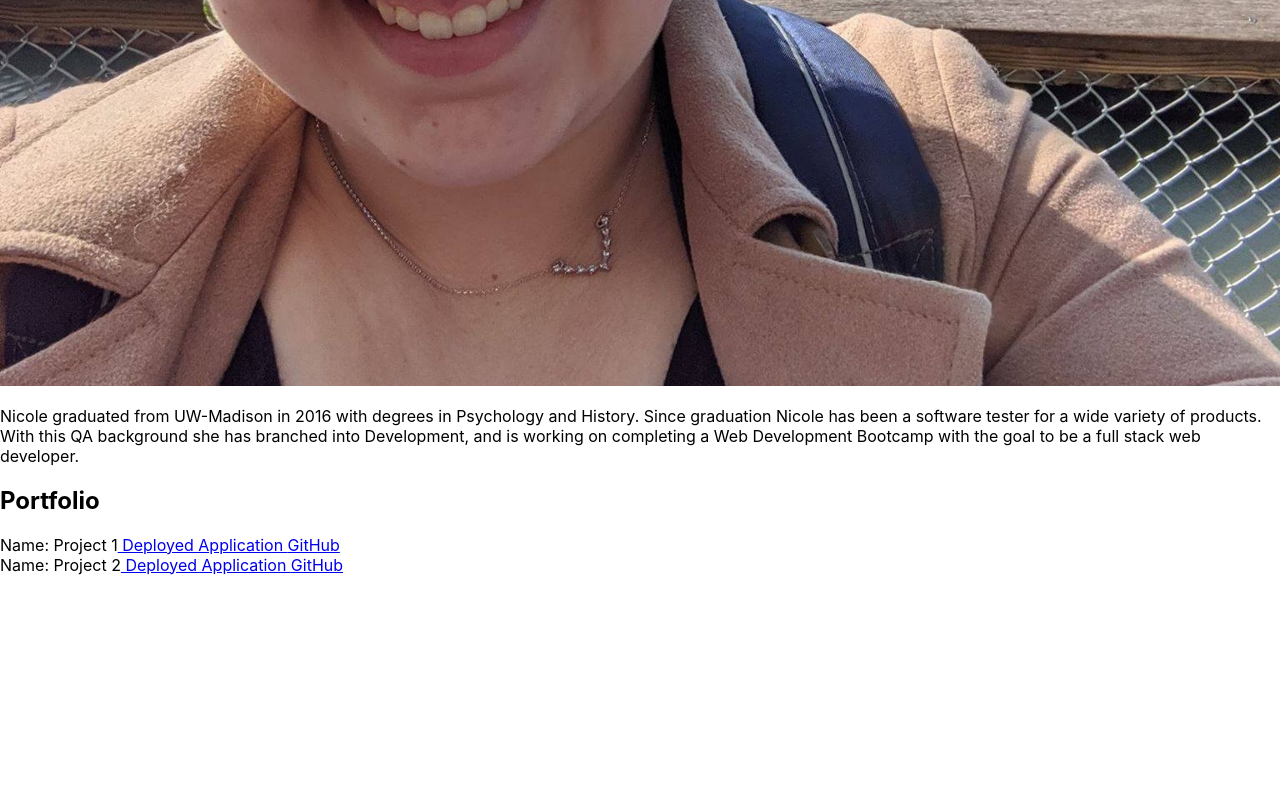
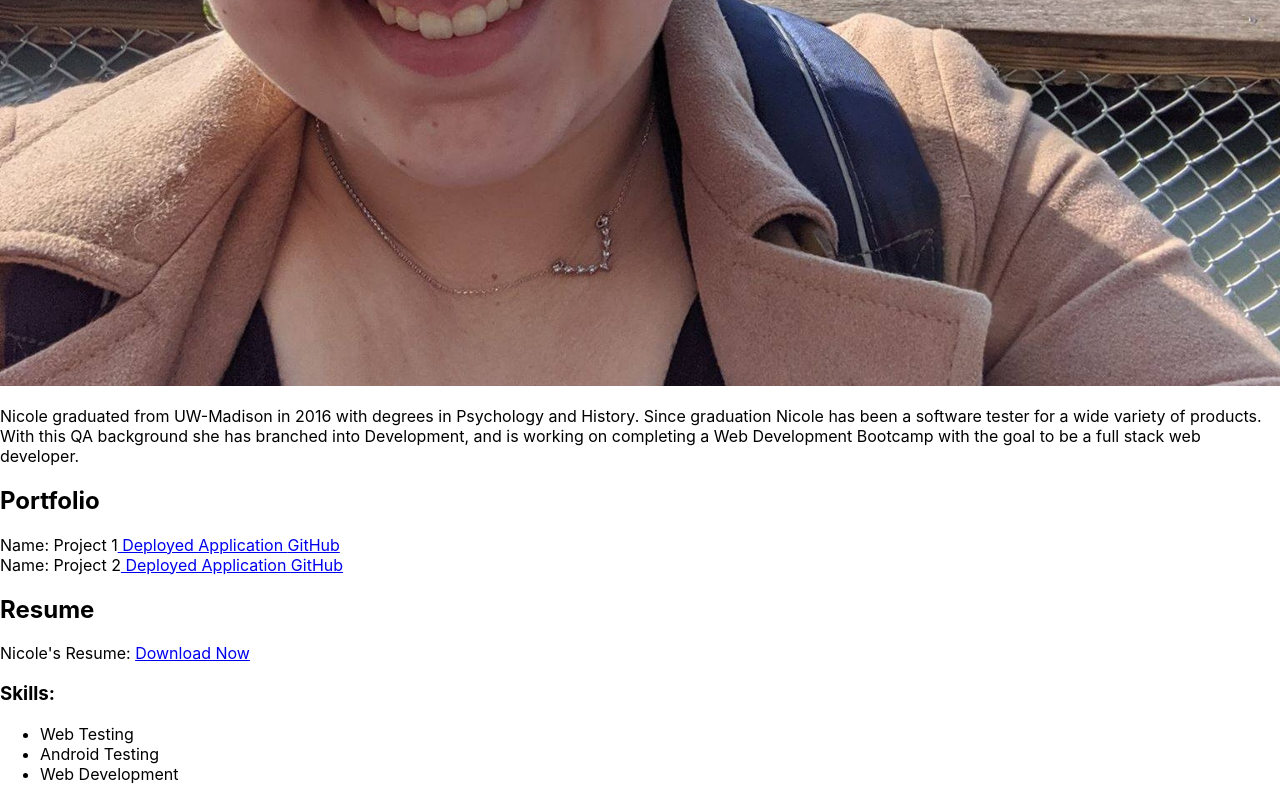
Before and after one commit to nicolegile94/mod20project, a React (Create React App) app: page / in a window 1280 px wide. Shown: the part 1099-1899 px from the top of the page. Before the commit the page ends 1674 px from the top, so only its background shows below. Built offline with nearby package versions, Linux system fonts and the light colour scheme.

Commit message:
initial resume page

```diff
--- a/src/App.js
+++ b/src/App.js
@@ -2,9 +2,10 @@ import React, { useState } from 'react';
 import Nav from './components/Nav';
 import About from './components/About';
 import Portfolio from './components/Portfolio';
+import Resume from './components/Resume';
 
 function App() {
-  const categories = [
+  const [categories] = useState([
     {
      name: "About Me",
      description: "Information about Nicole"
@@ -21,7 +22,7 @@ function App() {
         name: "Resume",
         description: "Resume for Nicole"
     }
- ];
+ ]);
 
  const [currentCategory, setCurrentCategory] = useState(categories[0]);
 
@@ -37,6 +38,7 @@ function App() {
       <main>
         <About></About>
         <Portfolio></Portfolio>
+        <Resume></Resume>
       </main>
     </div>
   );
--- /dev/null
+++ b/src/components/Resume/index.js
@@ -0,0 +1,21 @@
+import React from 'react';
+
+
+function Resume() {
+    return (
+        <section>
+            <div>
+                <h1>Resume</h1>
+                <p>Nicole's Resume: <a href="www.google.com">Download Now</a></p>
+                <h3>Skills: </h3>
+                    <ul>
+                        <li>Web Testing</li>
+                        <li>Android Testing</li>
+                        <li>Web Development</li>
+                    </ul>
+            </div>
+        </section>
+    )
+}
+
+export default Resume;
```
